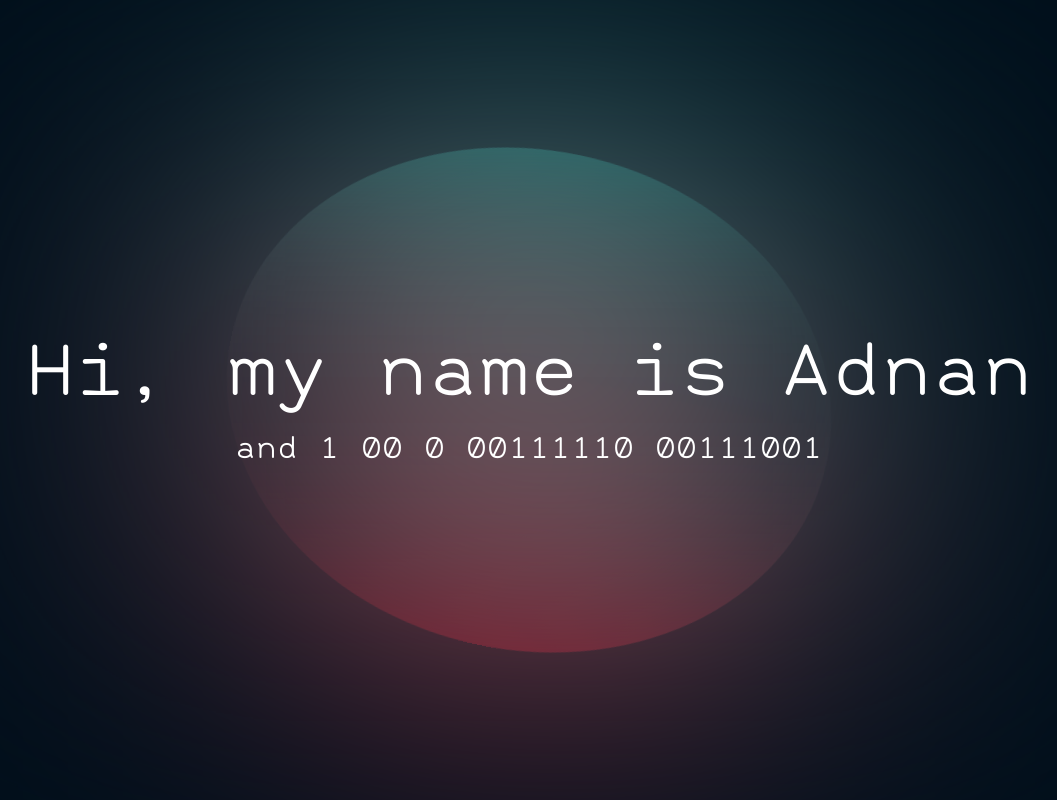
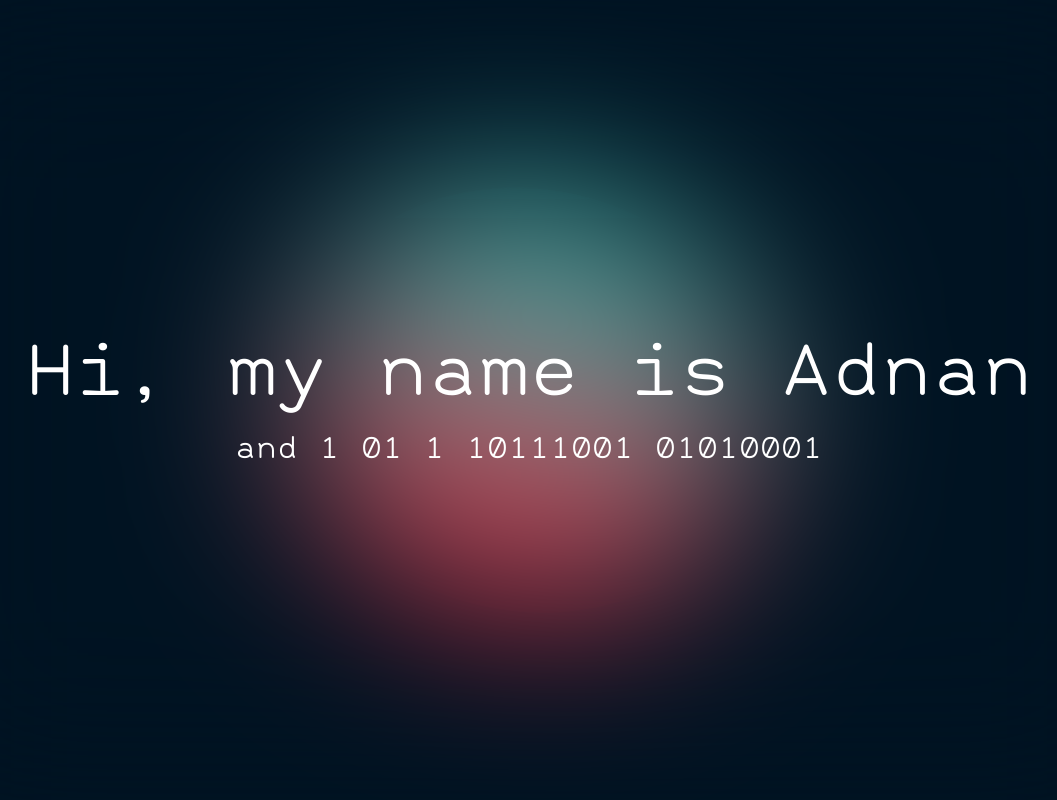
Before and after one commit to AdnanSilajdzic/Portfolio, a React (Vite) app: page / in a window 1280 px wide. Shown: the whole page, without its empty margins (111-1168 px from the left). Built offline with nearby package versions, Linux system fonts and the light colour scheme.

Commit message:
refactored binary text function

```diff
--- a/src/components/Blob.tsx
+++ b/src/components/Blob.tsx
@@ -49,11 +49,11 @@ const Blob = () => {
 		<div className="absolute h-screen w-screen overflow-hidden">
 			<div
 				id="blob"
-				className="blob absolute left-1/2 top-1/2 z-0 h-[200px] w-[200px] rounded-full bg-gradient-to-r from-[#E71D36] to-[#2EC4B6] sm:h-[500px] sm:w-[500px]"
+				className="blob absolute left-1/2 top-1/2 z-0 h-[30vmax] w-[33vmax] rounded-full bg-gradient-to-r from-[#E71D36] to-[#2EC4B6]"
 			></div>
 			<div
 				id="blur"
-				className="fixed z-10 h-full w-full backdrop-blur-[50px] sm:backdrop-blur-[150px]"
+				className="fixed z-10 h-full w-full backdrop-blur-[7vmax]"
 			></div>
 		</div>
 	);
--- a/src/components/Splash.tsx
+++ b/src/components/Splash.tsx
@@ -1,52 +1,23 @@
 import { useState, useEffect } from 'react';
 import BinaryTextEffect from '../functions/BinaryTextEffect';
-import TypingTextEffect from '../functions/TypingTextEffect';
 
 const Splash = () => {
 	const [trueText, setTrueText] = useState('Hi, my name is Adnan');
-	const [text, setText] = useState('');
-
+	const [text, setText] = useState('000 00 1011 11 01011');
 	const [trueSubText, setTrueSubText] = useState(
 		'and I am a software engineer'
 	);
-	const [subText, setSubText] = useState('');
-
-	const typingTop = () => {
-		let i = -1;
-		const intervalId = setInterval(async () => {
-			i++;
-			if (i <= trueText.length) {
-				setText(BinaryTextEffect(trueText, i));
-			} else {
-				clearInterval(intervalId); // Stop the interval when all elements are processed
-			}
-		}, 60);
-	};
-	const typingBottom = () => {
-		let j = -1;
-		const intervalId = setInterval(async () => {
-			j++;
-			if (j <= trueSubText.length) {
-				setSubText(BinaryTextEffect(trueSubText, j));
-			} else {
-				clearInterval(intervalId); // Stop the interval when all elements are processed
-			}
-		}, 60);
-	};
+	const [subText, setSubText] = useState('111 0 01 0 111010111 01001110');
 
 	useEffect(() => {
-		setSubText(BinaryTextEffect(trueSubText, 0));
-		setText(BinaryTextEffect(trueText, 0));
 		setTimeout(() => {
-			typingTop();
-			setTimeout(typingBottom, 1400);
+			BinaryTextEffect(trueText, setText);
+			setTimeout(() => BinaryTextEffect(trueSubText, setSubText), 1400);
 		}, 800);
 	}, []);
 
 	return (
-		<div
-			className={`flex h-screen flex-col items-center justify-center text-center font-almamono text-4xl text-white sm:text-7xl`}
-		>
+		<div className="flex h-screen flex-col items-center justify-center text-center font-almamono text-4xl text-white sm:text-7xl">
 			<div className="splash z-30 flex flex-col items-center justify-center gap-6">
 				<h1>{text}</h1>
 				<h2 className="text-lg sm:text-3xl">{subText}</h2>
--- a/src/functions/BinaryTextEffect.ts
+++ b/src/functions/BinaryTextEffect.ts
@@ -1,7 +1,14 @@
-export default function BinaryTextEffect(text: string, index: number) {
-	const binaryTextStart = text.slice(0, index);
+export default function BinaryTextEffect(
+	text: string,
+	setState: React.Dispatch<React.SetStateAction<string>>
+) {
+	let i = -1;
+	const intervalId = setInterval(async () => {
+		i++;
+		if (i <= text.length) {
+			const binaryTextStart = text.slice(0, i);
 			const binaryTextEnd = text
-		.slice(index)
+				.slice(i)
 				.split('')
 				.map((char) => {
 					if (char === ' ') return ' ';
@@ -10,5 +17,9 @@ export default function BinaryTextEffect(text: string, index: number) {
 				})
 				.join('');
 			const binaryText = binaryTextStart + binaryTextEnd;
-	return binaryText;
+			setState(binaryText);
+		} else {
+			clearInterval(intervalId); // Stop the interval when all elements are processed
 		}
+	}, 65);
+}
--- a/src/index.css
+++ b/src/index.css
@@ -29,7 +29,7 @@
 
 body {
 	animation: brighten 3s ease-in-out;
-	background-color: #000f1b;
+	background-color: #001322;
 }
 
 @keyframes brighten {
@@ -37,7 +37,7 @@ body {
 		background-color: black;
 	}
 	to {
-		background-color: #000f1b;
+		background-color: #001322;
 	}
 }
 
```
Lines whose indentation alone changed are shown as unchanged.
